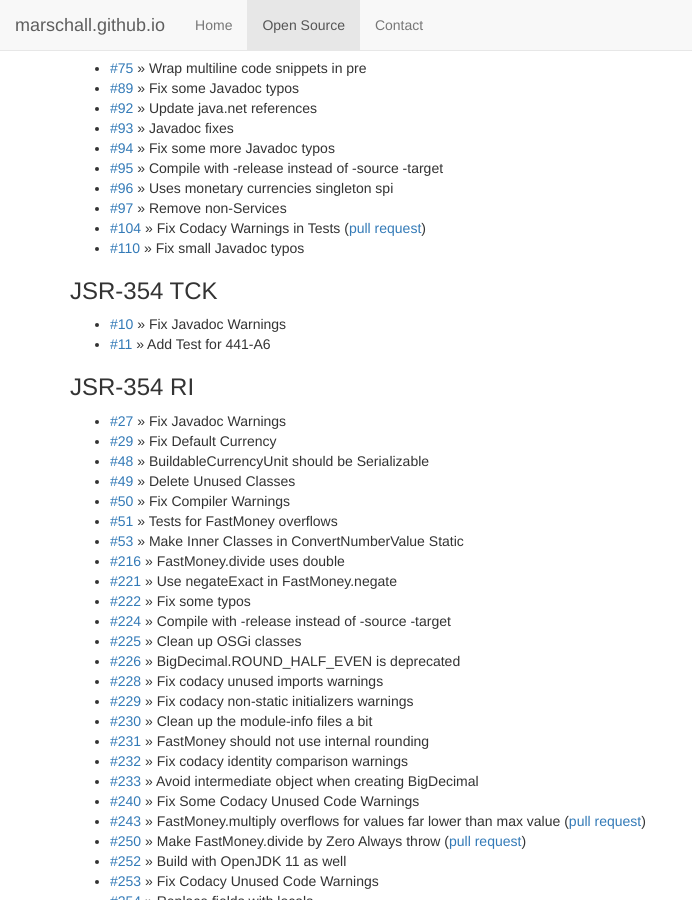
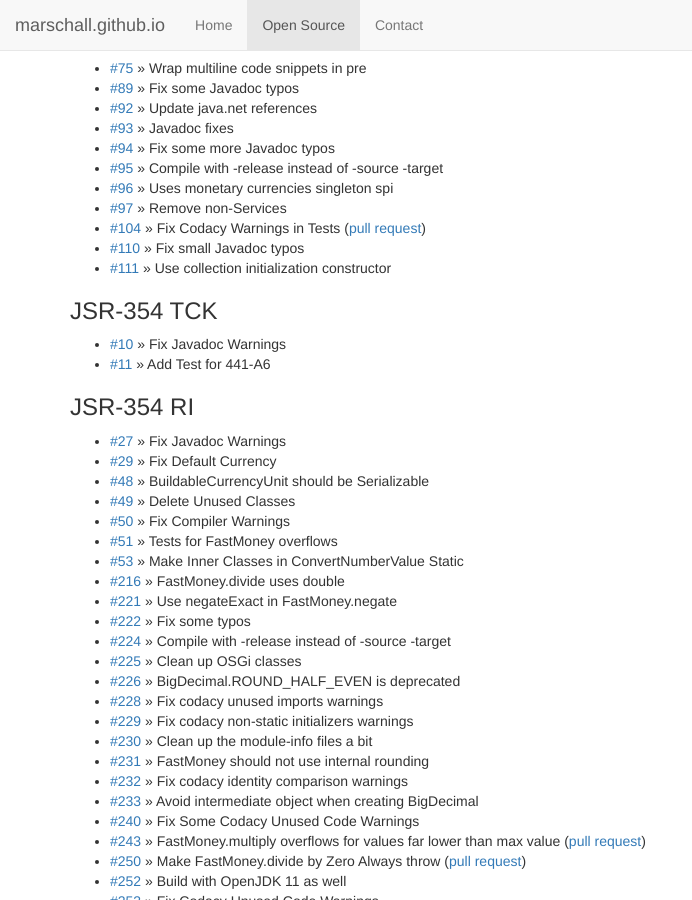
Before and after one commit to marschall/marschall.github.com, a Jekyll site: the page built from open-source.html, in a window 1280 px wide and 900 px high, scrolled down 7734 px. Shown: the whole window, without its empty margins (0-692 px from the left). Built offline with Jekyll 4.4.1, drawn with Linux system fonts in a browser that asks for light colours.

Commit message:
add more money api

```diff
--- a/open-source.html
+++ b/open-source.html
@@ -457,6 +457,7 @@
   <li><a href="https://github.com/JavaMoney/jsr354-api/pull/97">#97</a> &raquo; Remove non-Services</li>
   <li><a href="https://github.com/JavaMoney/jsr354-api/issues/104">#104</a> &raquo; Fix Codacy Warnings in Tests (<a href="https://github.com/JavaMoney/jsr354-api/pull/105">pull request</a>)</li>
   <li><a href="https://github.com/JavaMoney/jsr354-api/pull/110">#110</a> &raquo; Fix small Javadoc typos</li>
+  <li><a href="https://github.com/JavaMoney/jsr354-api/pull/111">#111</a> &raquo; Use collection initialization constructor</li>
 </ul>
 <h3>JSR-354 TCK</h3>
 <ul>
```
